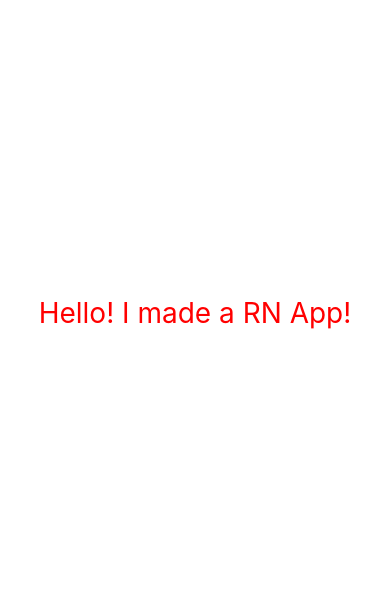
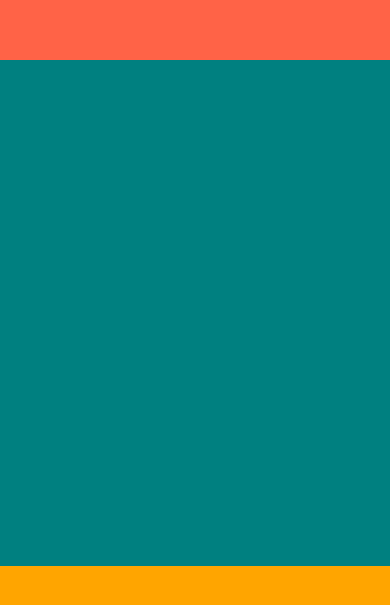
Before and after one commit to Hailey0930/RN_Weather, a React Native app: screen / in a window 390 px wide. Shown: the part 109-714 px from the top of the page. Built offline with nearby package versions, Linux system fonts and the light colour scheme.

Commit message:
:sparkles: Layout System

```diff
--- a/App.js
+++ b/App.js
@@ -1,24 +1,12 @@
-import { StatusBar } from "expo-status-bar";
-import { StyleSheet, Text, View } from "react-native";
+import { View } from "react-native";
 
 export default function App() {
+  // NOTE RN에서는 flexDirection 기본값이 column
   return (
-    <View style={styles.container}>
-      <Text style={styles.text}>Hello! I made a RN App!</Text>
-      <StatusBar style="auto" />
+    <View style={{ flex: 1 }}>
+      <View style={{ flex: 1, backgroundColor: "tomato" }}></View>
+      <View style={{ flex: 3, backgroundColor: "teal" }}></View>
+      <View style={{ flex: 1, backgroundColor: "orange" }}></View>
     </View>
   );
 }
-
-const styles = StyleSheet.create({
-  container: {
-    flex: 1,
-    backgroundColor: "#fff",
-    alignItems: "center",
-    justifyContent: "center",
-  },
-  text: {
-    fontSize: 28,
-    color: "red",
-  },
-});
```
